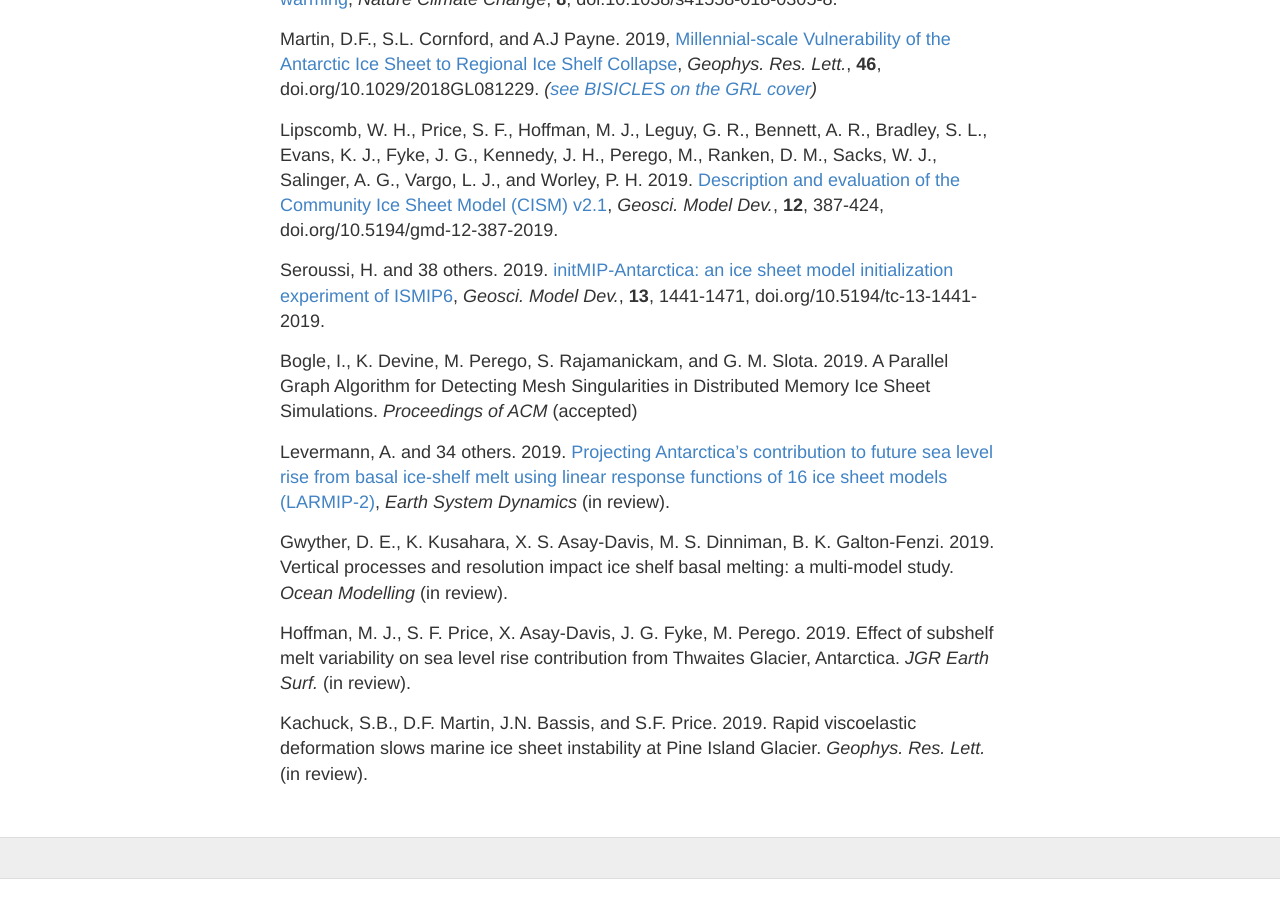
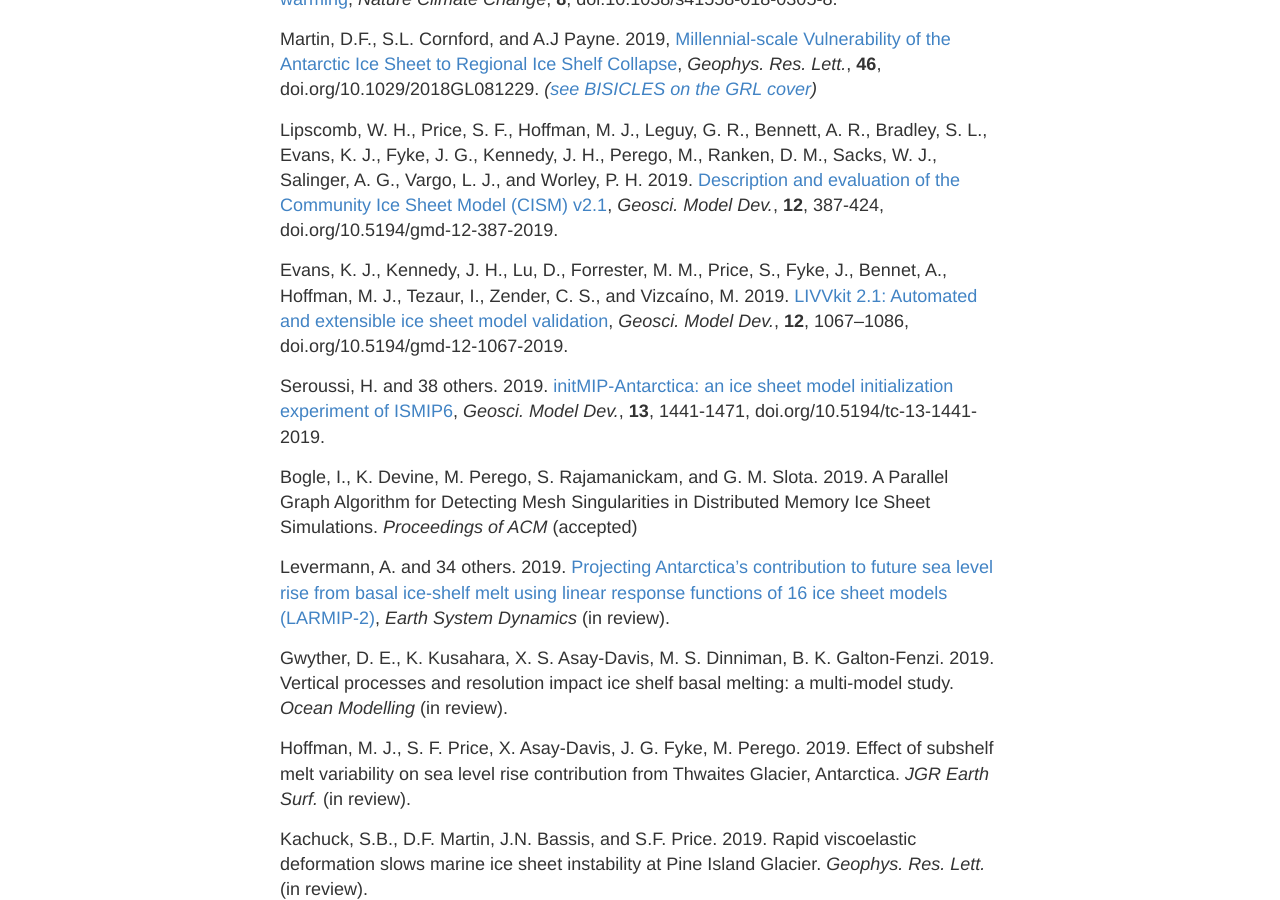
Before and after one commit to SLE-E3SM/SLE-E3SM.github.io, a Jekyll site: the page built from publications.md, in a window 1280 px wide and 900 px high, scrolled down 827 px. Built offline with Jekyll 4.4.1, drawn with Linux system fonts in a browser that asks for light colours; before the commit the page ends 1706 px from its top, so only the background shows below that.

Commit message:
Update publications.md

```diff
--- a/publications.md
+++ b/publications.md
@@ -18,6 +18,8 @@ Martin, D.F., S.L. Cornford, and A.J Payne. 2019, [Millennial‐scale Vulnerabil
 
 Lipscomb, W. H., Price, S. F., Hoffman, M. J., Leguy, G. R., Bennett, A. R., Bradley, S. L., Evans, K. J., Fyke, J. G., Kennedy, J. H., Perego, M., Ranken, D. M., Sacks, W. J., Salinger, A. G., Vargo, L. J., and Worley, P. H. 2019. [Description and evaluation of the Community Ice Sheet Model (CISM) v2.1](https://www.geosci-model-dev.net/12/387/2019/), *Geosci. Model Dev.*, **12**, 387-424, doi.org/10.5194/gmd-12-387-2019.
 
+Evans, K. J., Kennedy, J. H., Lu, D., Forrester, M. M., Price, S., Fyke, J., Bennet, A., Hoffman, M. J., Tezaur, I., Zender, C. S., and Vizcaíno, M. 2019. [LIVVkit 2.1: Automated and extensible ice sheet model validation](https://www.geosci-model-dev.net/12/1067/2019/), *Geosci. Model Dev.*, **12**, 1067–1086, doi.org/10.5194/gmd-12-1067-2019.
+
 Seroussi, H. and 38 others. 2019. [initMIP-Antarctica: an ice sheet model initialization experiment of ISMIP6](https://www.the-cryosphere.net/13/1441/2019/), *Geosci. Model Dev.*, **13**, 1441-1471, doi.org/10.5194/tc-13-1441-2019.
 
 Bogle, I., K. Devine, M. Perego, S. Rajamanickam, and G. M. Slota. 2019. A Parallel Graph Algorithm for Detecting Mesh Singularities in Distributed Memory Ice Sheet Simulations. *Proceedings of ACM* (accepted)
```
